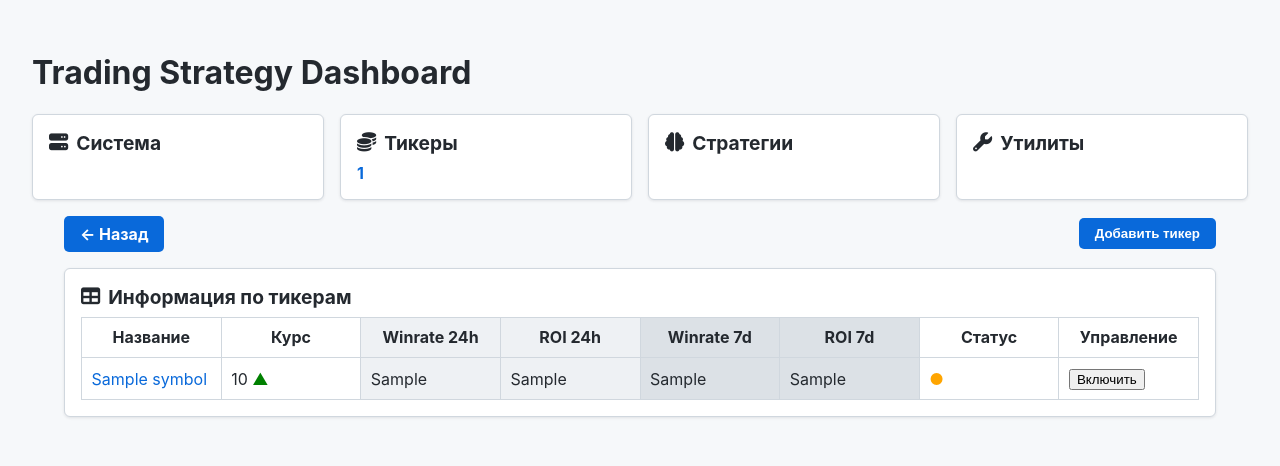
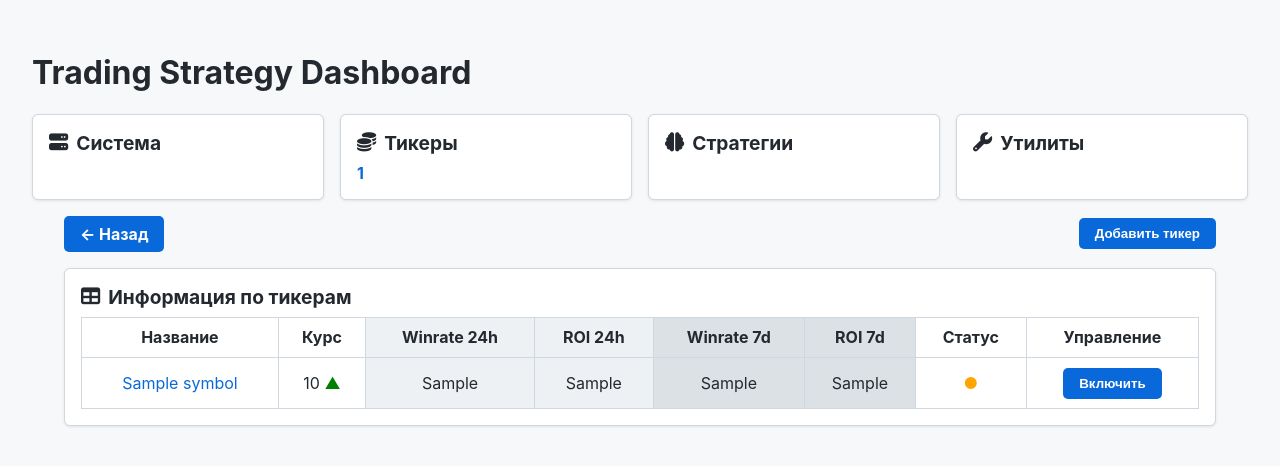
Before and after one commit to wingsofphoenix2013/trading-platform, a FastAPI app: template web/templates/tickers.html in a window 1280 px wide. Shown: the top 466 px of the page. Run offline with FastAPI, Linux system fonts and the light colour scheme; the template is opened without the code that fills it: most values are stand-ins (such as "Sample title", 1, 10 or a date in 2020).

Commit message:
Унификация стилей таблиц, кнопки Включить работают через fetch, мелкие доработки

```diff
--- a/web/templates/base.html
+++ b/web/templates/base.html
@@ -64,6 +64,12 @@
         .button:hover {
             background-color: #0559bd;
         }
+        .data-table th,
+        .data-table td {
+            text-align: center;
+            padding: 0.6rem;
+            border: 1px solid #d0d7de;
+        }
     </style>
 </head>
 <body>
@@ -73,7 +79,9 @@
     <div class="row">
         <div class="widget w-25"><h2><i class="fas fa-server icon"></i> Система</h2></div>
         <div class="widget w-25">
-    <h2><i class="fas fa-coins icon"></i> Тикеры</h2><a href="/tickers"><strong>{{ ticker_count }}</strong></a></div>
+            <h2><i class="fas fa-coins icon"></i> Тикеры</h2>
+            <a href="/tickers"><strong>{{ ticker_count }}</strong></a>
+        </div>
         <div class="widget w-25"><h2><i class="fas fa-brain icon"></i> Стратегии</h2></div>
         <div class="widget w-25"><h2><i class="fas fa-wrench icon"></i> Утилиты</h2></div>
     </div>
--- a/web/templates/tickers.html
+++ b/web/templates/tickers.html
@@ -13,31 +13,31 @@
   <div class="row">
     <div class="widget w-100">
       <h2><i class="fas fa-table icon"></i> Информация по тикерам</h2>
-      <table style="width: 100%; border-collapse: collapse; table-layout: fixed;">
+      <table class="data-table" style="width: 100%; border-collapse: collapse;">
         <thead>
           <tr>
-            <th style="padding: 0.6rem; border: 1px solid #d0d7de;">Название</th>
-            <th style="padding: 0.6rem; border: 1px solid #d0d7de;">Курс</th>
-            <th style="background-color: #eef1f4; padding: 0.6rem; border: 1px solid #d0d7de;">Winrate 24h</th>
-            <th style="background-color: #eef1f4; padding: 0.6rem; border: 1px solid #d0d7de;">ROI 24h</th>
-            <th style="background-color: #dce1e6; padding: 0.6rem; border: 1px solid #d0d7de;">Winrate 7d</th>
-            <th style="background-color: #dce1e6; padding: 0.6rem; border: 1px solid #d0d7de;">ROI 7d</th>
-            <th style="padding: 0.6rem; border: 1px solid #d0d7de;">Статус</th>
-            <th style="padding: 0.6rem; border: 1px solid #d0d7de;">Управление</th>
+            <th>Название</th>
+            <th>Курс</th>
+            <th style="background-color: #eef1f4;">Winrate 24h</th>
+            <th style="background-color: #eef1f4;">ROI 24h</th>
+            <th style="background-color: #dce1e6;">Winrate 7d</th>
+            <th style="background-color: #dce1e6;">ROI 7d</th>
+            <th>Статус</th>
+            <th>Управление</th>
           </tr>
         </thead>
         <tbody>
           {% for t in tickers %}
           <tr>
-            <td style="padding: 0.6rem; border: 1px solid #d0d7de;"><a href="/tickers/{{ t.symbol }}">{{ t.symbol }}</a></td>
-            <td style="padding: 0.6rem; border: 1px solid #d0d7de;">{{ t.price if t.price else 'n/a' }} <span style="color: green;">▲</span></td>
-            <td style="background-color: #eef1f4; padding: 0.6rem; border: 1px solid #d0d7de;">{{ t.winrate_24h if t.winrate_24h else 'n/a' }}</td>
-            <td style="background-color: #eef1f4; padding: 0.6rem; border: 1px solid #d0d7de;">{{ t.roi_24h if t.roi_24h else 'n/a' }}</td>
-            <td style="background-color: #dce1e6; padding: 0.6rem; border: 1px solid #d0d7de;">{{ t.winrate_7d if t.winrate_7d else 'n/a' }}</td>
-            <td style="background-color: #dce1e6; padding: 0.6rem; border: 1px solid #d0d7de;">{{ t.roi_7d if t.roi_7d else 'n/a' }}</td>
-            <td style="padding: 0.6rem; border: 1px solid #d0d7de;"><span style="color: orange;">●</span></td>
-            <td style="padding: 0.6rem; border: 1px solid #d0d7de;">
-              <button onclick="toggleStatus(this)">Включить</button>
+            <td><a href="/tickers/{{ t.symbol }}">{{ t.symbol }}</a></td>
+            <td>{{ t.price if t.price else 'n/a' }} <span style="color: green;">▲</span></td>
+            <td style="background-color: #eef1f4;">{{ t.winrate_24h if t.winrate_24h else 'n/a' }}</td>
+            <td style="background-color: #eef1f4;">{{ t.roi_24h if t.roi_24h else 'n/a' }}</td>
+            <td style="background-color: #dce1e6;">{{ t.winrate_7d if t.winrate_7d else 'n/a' }}</td>
+            <td style="background-color: #dce1e6;">{{ t.roi_7d if t.roi_7d else 'n/a' }}</td>
+            <td><span style="color: orange;">●</span></td>
+            <td>
+              <button class="button" onclick="toggleStatus(this)" data-symbol="{{ t.symbol }}">Включить</button>
             </td>
           </tr>
           {% endfor %}
@@ -46,16 +46,28 @@
     </div>
   </div>
 </div>
-
 <script>
 function toggleStatus(btn) {
+  const symbol = btn.dataset.symbol;
   const isActive = btn.textContent.trim() === 'Выключить';
-  btn.textContent = isActive ? 'Включить' : 'Выключить';
-  btn.style.backgroundColor = isActive ? '#e0e0e0' : '#cce5ff';
+  const newText = isActive ? 'Включить' : 'Выключить';
+
+  fetch(`/tickers/${symbol}/activate`, {
+    method: 'POST'
+  }).then(res => {
+    if (res.ok) {
+      btn.textContent = newText;
+      btn.style.backgroundColor = isActive ? '#e0e0e0' : '#cce5ff';
+    } else {
+      alert("Ошибка при активации тикера");
+    }
+  }).catch(() => {
+    alert("Ошибка соединения с сервером");
+  });
 }
 
 function openTickerPopup() {
-  window.open("/tickers/new", "new_ticker", "width=600,height=600,scrollbars=no,resizable=no,toolbar=no,menubar=no,status=no");
+  window.open("/tickers/new", "new_ticker", "width=600,height=520,scrollbars=no,resizable=no,toolbar=no,menubar=no,status=no");
 }
 </script>
 {% endblock %}
```
